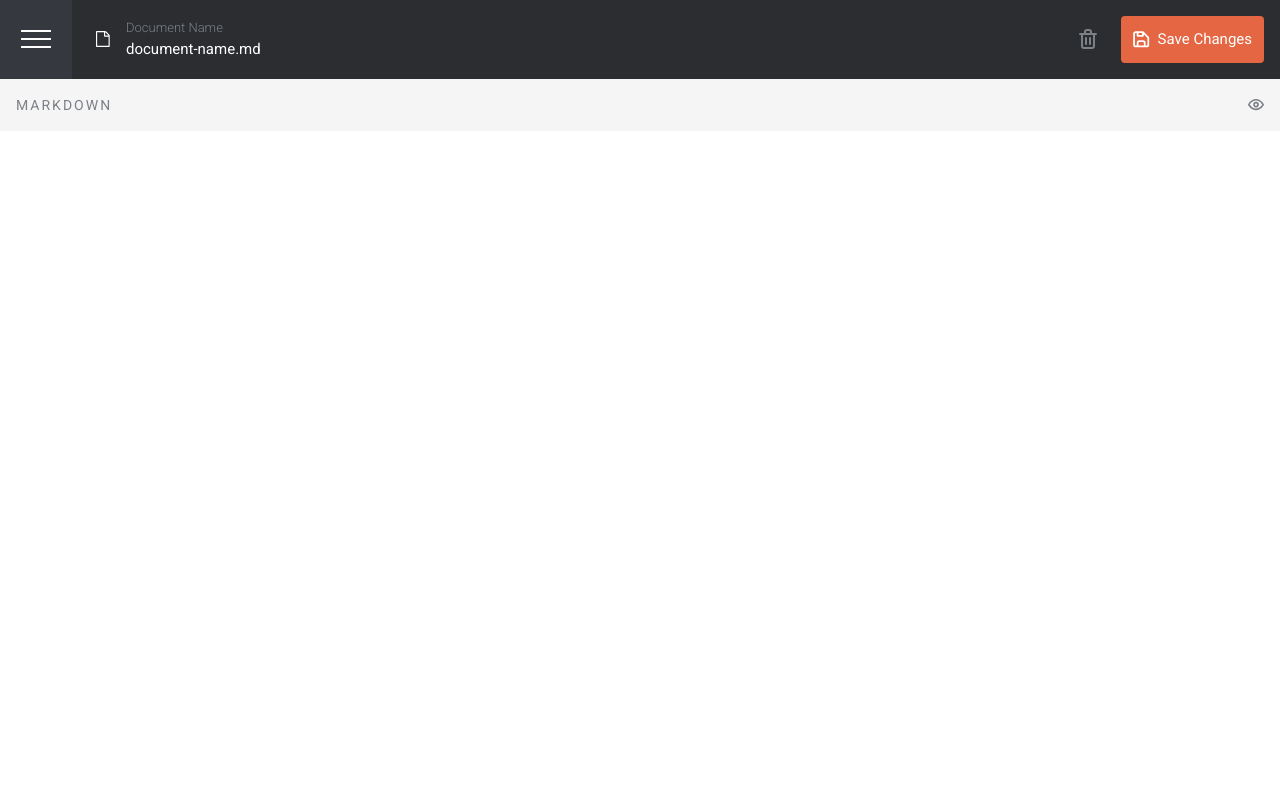
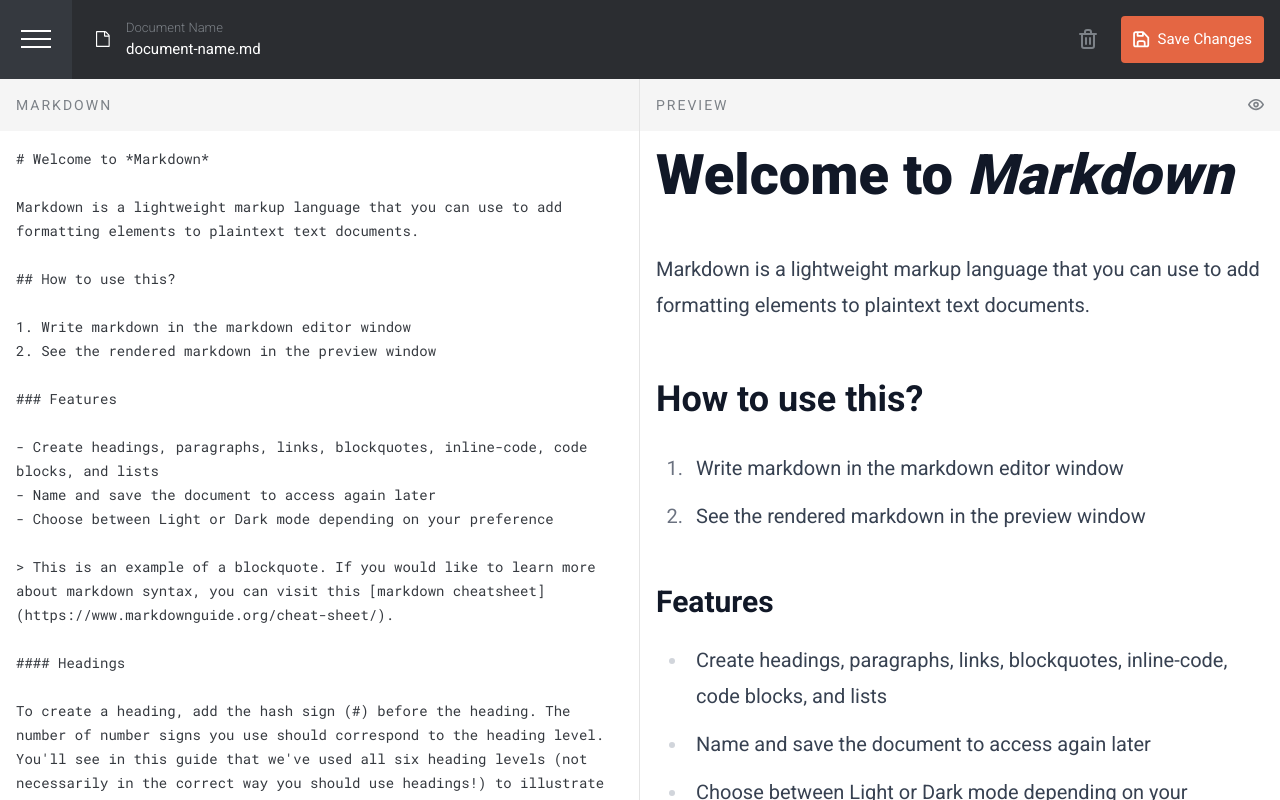
Before and after one commit to David-Henery4/Markdown-Editor, a Next.js app: page / in a window 1280 px wide. Shown: the top 800 px of the page. Built offline with nearby package versions, Linux system fonts and the light colour scheme.

Commit message:
added-markdown-preview-formatting-and-two-col-layout

```diff
--- a/package.json
+++ b/package.json
@@ -11,10 +11,14 @@
   "dependencies": {
     "next": "14.0.3",
     "react": "^18",
-    "react-dom": "^18"
+    "react-dom": "^18",
+    "react-markdown": "^9.0.1",
+    "rehype-raw": "^7.0.0",
+    "remark-gfm": "^4.0.0"
   },
   "devDependencies": {
     "@svgr/webpack": "^8.1.0",
+    "@tailwindcss/typography": "^0.5.10",
     "autoprefixer": "^10.0.1",
     "eslint": "^8",
     "eslint-config-next": "14.0.3",
--- a/src/app/(components)/MarkdownAndPreviewContainer.jsx
+++ b/src/app/(components)/MarkdownAndPreviewContainer.jsx
@@ -1,23 +1,29 @@
 "use client"
 import { useState } from "react"
 import { Markdown, Preview } from "./markdown-and-preview-components"
+import tempData from "../../../data.json";
 
 const MarkdownAndPreviewContainer = () => {
   const [isPreviewActive, setIsPreviewActive] = useState(false)
+  const [currentMarkdownContent, setCurrentMarkdownContent] = useState(
+    tempData[1].content
+  );
   return (
-    <section>
-
+    <section className="grid grid-cols-markdownPreviewContainer">
       {/* Could try make these re-usable */}
       {/* Markdown */}
       <Markdown
         isPreviewActive={isPreviewActive}
         setIsPreviewActive={setIsPreviewActive}
+        currentMarkdownContent={currentMarkdownContent}
+        setCurrentMarkdownContent={setCurrentMarkdownContent}
       />
 
       {/* Preview */}
       <Preview
         isPreviewActive={isPreviewActive}
         setIsPreviewActive={setIsPreviewActive}
+        currentMarkdownContent={currentMarkdownContent}
       />
     </section>
   );
--- a/src/app/(components)/markdown-and-preview-components/Markdown.jsx
+++ b/src/app/(components)/markdown-and-preview-components/Markdown.jsx
@@ -1,21 +1,37 @@
 import { AppHeadingSmall } from "../shared";
 import ShowHidePreview from "./components/ShowHidePreview";
 
-const Markdown = ({isPreviewActive,
-setIsPreviewActive}) => {
+const Markdown = ({
+  isPreviewActive,
+  setIsPreviewActive,
+  currentMarkdownContent,
+  setCurrentMarkdownContent,
+}) => {
   return (
-    <div className={`${isPreviewActive ? "hidden" : "block"}`}>
+    <div
+      className={`h-full flex flex-col col-start-1 col-end-3 tablet:border-r tablet:border-r-lighterGrey tablet:col-start-1 tablet:col-end-2  ${
+        isPreviewActive ? "hidden" : "block"
+      }`}
+    >
       <div className="w-full p-4 flex justify-between items-center text-darkGrey bg-whiteShade">
         <AppHeadingSmall>MARKDOWN</AppHeadingSmall>
-        <ShowHidePreview
-          isPreviewActive={isPreviewActive}
-          setIsPreviewActive={setIsPreviewActive}
-        />
+        <div className="tablet:hidden">
+          <ShowHidePreview
+            isPreviewActive={isPreviewActive}
+            setIsPreviewActive={setIsPreviewActive}
+          />
+        </div>
       </div>
       {/* Can make content server component by passing in as children (But is there any point/benefit) */}
-      <div></div>
+      <textarea
+        name="markdown-text"
+        id="markdown-text"
+        className="resize-none flex-1 w-full p-4 outline-none text-[14px] leading-[24px] text-lighterBlack font-robotoMono max-w-[672px] mx-auto"
+        value={currentMarkdownContent}
+        onChange={(e) => setCurrentMarkdownContent(e.target.value)}
+      ></textarea>
     </div>
   );
-}
+};
 
-export default Markdown
+export default Markdown;
--- a/src/app/(components)/markdown-and-preview-components/Preview.jsx
+++ b/src/app/(components)/markdown-and-preview-components/Preview.jsx
@@ -1,9 +1,24 @@
 import { AppHeadingSmall } from "../shared";
 import ShowHidePreview from "./components/ShowHidePreview";
+import MarkdownComponent from "react-markdown";
+import remarkGfm from "remark-gfm";
+import rehypeRaw from "rehype-raw";
 
-const Preview = ({ isPreviewActive, setIsPreviewActive }) => {
+// import tempData from "../../../../data.json"
+
+const Preview = ({
+  isPreviewActive,
+  setIsPreviewActive,
+  currentMarkdownContent,
+}) => {
   return (
-    <div className={`${isPreviewActive ? "block" : "hidden"}`}>
+    <div
+      className={` h-full flex flex-col ${
+        isPreviewActive
+          ? "block col-start-1 col-end-3"
+          : "hidden col-start-2 col-end-3 tablet:block"
+      }`}
+    >
       <div className="w-full p-4 flex justify-between items-center text-darkGrey bg-whiteShade">
         <AppHeadingSmall>PREVIEW</AppHeadingSmall>
         <ShowHidePreview
@@ -12,7 +27,14 @@ const Preview = ({ isPreviewActive, setIsPreviewActive }) => {
         />
       </div>
       {/* Can make content server component by passing in as children (But is there any point/benefit) */}
-      <div></div>
+      <div className="flex-1 w-full max-w-[672px] mx-auto p-4 prose tablet:prose-xl">
+        <MarkdownComponent
+          rehypePlugins={[rehypeRaw]}
+          remarkPlugins={[remarkGfm]}
+        >
+          {currentMarkdownContent}
+        </MarkdownComponent>
+      </div>
     </div>
   );
 };
--- a/src/app/globals.css
+++ b/src/app/globals.css
@@ -7,3 +7,7 @@ input:-webkit-autofill,
 input:-webkit-autofill:focus {
   transition: background-color 600000s 0s, color 600000s 0s;
 }
+
+/* h1{
+  color: red;
+} */
--- a/src/app/page.jsx
+++ b/src/app/page.jsx
@@ -2,7 +2,7 @@ import { Navbar, MarkdownAndPreviewContainer } from "./(components)";
 
 export default function Home() {
   return (
-    <main className="min-h-[100svh] w-full">
+    <main className="min-h-[100svh] w-full grid grid-rows-mainInitialRows">
       <Navbar/>
       <MarkdownAndPreviewContainer/>
     </main>
--- a/tailwind.config.js
+++ b/tailwind.config.js
@@ -8,6 +8,7 @@ module.exports = {
   theme: {
     screens: {
       smTablet: "37.5em", // 600px
+      tablet: "47.5em", // 760px
     },
     colors: {
       veryDarkBlack: "#151619",
@@ -34,8 +35,12 @@ module.exports = {
       },
       gridTemplateColumns: {
         nav: "auto 1fr auto",
+        markdownPreviewContainer: "50% 50%",
+      },
+      gridTemplateRows: {
+        mainInitialRows: "auto 1fr",
       },
     },
   },
-  plugins: [],
+  plugins: [require("@tailwindcss/typography")],
 };
```
Also changed, not shown: data.json (+1 -1 lines), 1 other file (tests, documents, lock files or other folders).
